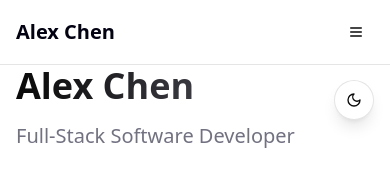
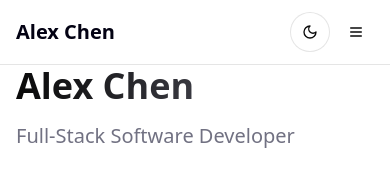
Before and after one commit to ramizik/my-website, a React (Vite) app: page / in a window 390 px wide. Shown: the top 170 px of the page. Built offline with nearby package versions, Linux system fonts and the light colour scheme.

Commit message:
Move Theme Toggle Button to Header

```diff
--- a/src/App.tsx
+++ b/src/App.tsx
@@ -40,25 +40,9 @@ export default function App() {
 
   return (
     <div className="min-h-screen bg-background text-foreground">
-      {/* Theme Toggle Button */}
-      <div className="fixed top-20 right-4 z-40">
-        <Button
-          variant="outline"
-          size="sm"
-          onClick={toggleTheme}
-          className="w-10 h-10 rounded-full p-0 shadow-lg"
-          aria-label="Toggle theme"
-        >
-          {isDarkMode ? (
-            <Sun className="h-4 w-4" />
-          ) : (
-            <Moon className="h-4 w-4" />
-          )}
-        </Button>
-      </div>
 
       {/* Navigation */}
-      <Navigation />
+      <Navigation isDarkMode={isDarkMode} toggleTheme={toggleTheme} />
 
       {/* Main Content */}
       <main>
--- a/src/components/Navigation.tsx
+++ b/src/components/Navigation.tsx
@@ -1,8 +1,13 @@
 import React, { useState, useEffect } from "react";
-import { Menu, X } from "lucide-react";
+import { Menu, X, Moon, Sun } from "lucide-react";
 import { Button } from "./ui/button";
 
-export default function Navigation() {
+interface NavigationProps {
+  isDarkMode: boolean;
+  toggleTheme: () => void;
+}
+
+export default function Navigation({ isDarkMode, toggleTheme }: NavigationProps) {
   const [isOpen, setIsOpen] = useState(false);
   const [activeSection, setActiveSection] = useState("hero");
 
@@ -64,11 +69,41 @@ export default function Navigation() {
                   {item.label}
                 </button>
               ))}
+
+              {/* Theme Toggle Button */}
+              <Button
+                variant="outline"
+                size="sm"
+                onClick={toggleTheme}
+                className="w-10 h-10 rounded-full p-0 ml-4"
+                aria-label="Toggle theme"
+              >
+                {isDarkMode ? (
+                  <Sun className="h-4 w-4" />
+                ) : (
+                  <Moon className="h-4 w-4" />
+                )}
+              </Button>
             </div>
           </div>
 
           {/* Mobile menu button */}
-          <div className="md:hidden">
+          <div className="md:hidden flex items-center space-x-2">
+            {/* Theme Toggle Button for Mobile */}
+            <Button
+              variant="outline"
+              size="sm"
+              onClick={toggleTheme}
+              className="w-10 h-10 rounded-full p-0"
+              aria-label="Toggle theme"
+            >
+              {isDarkMode ? (
+                <Sun className="h-4 w-4" />
+              ) : (
+                <Moon className="h-4 w-4" />
+              )}
+            </Button>
+
             <Button
               variant="ghost"
               size="sm"
```
